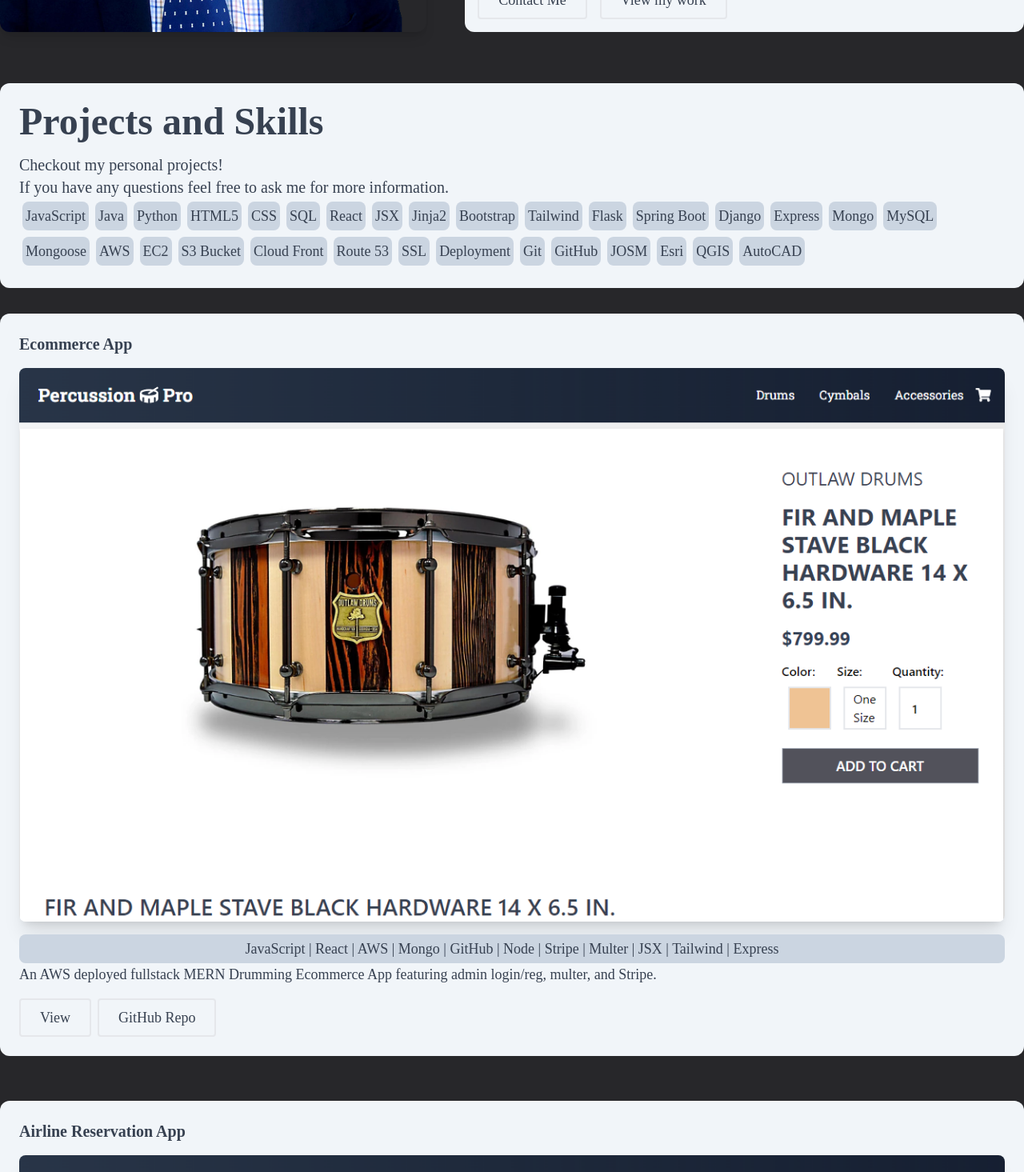
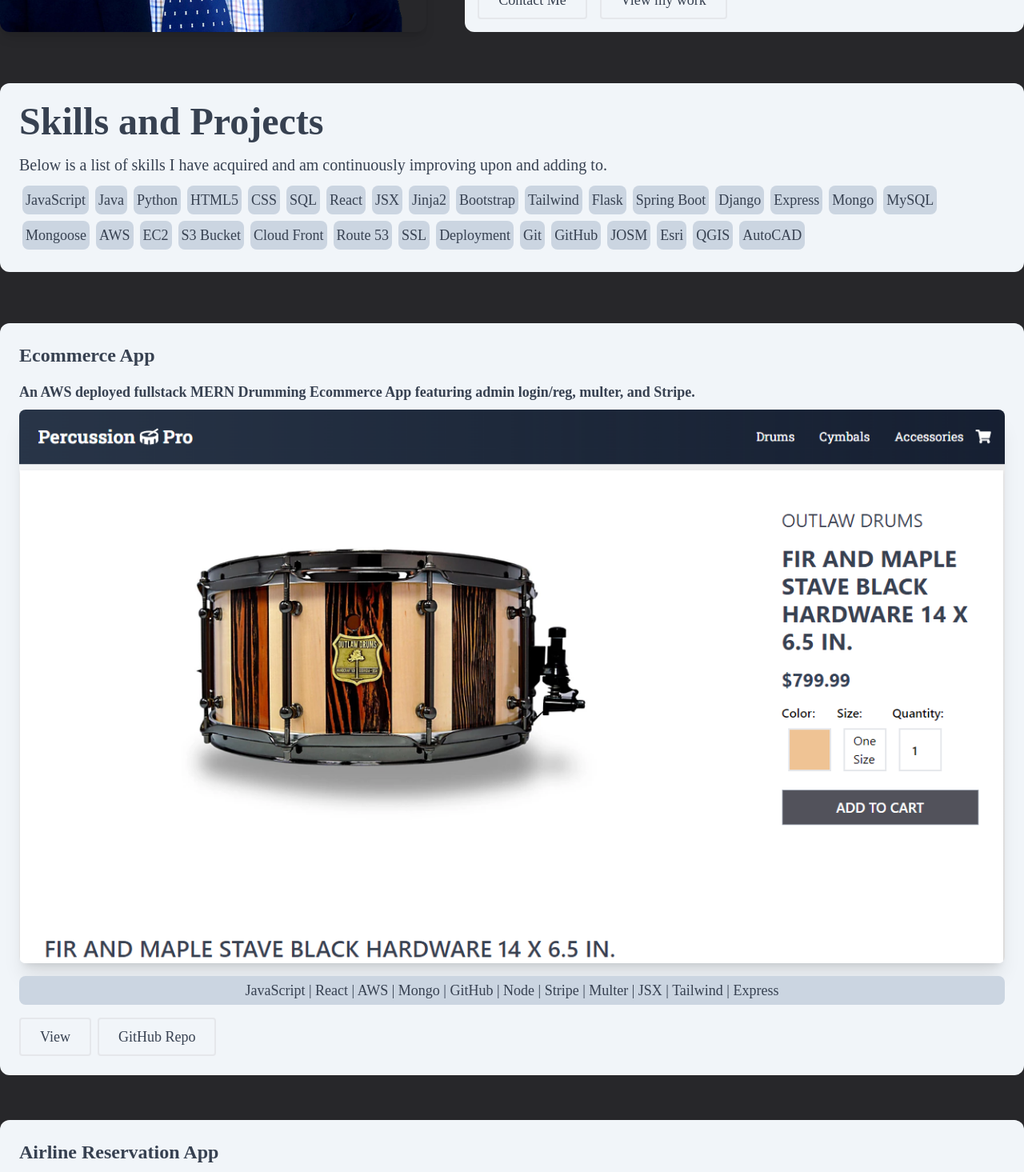
Before and after one commit to ben-baldwin/portfolio, a React (Create React App) app in the folder client/: page / in a window 1280 px wide. Shown: the part 620-2085 px from the top of the page at 80% size. Built offline with nearby package versions, Linux system fonts and the light colour scheme.

Commit message:
added Skills text, added margin between more text, commented out navBar svg, moved project description above the image

```diff
--- a/client/src/components/Project.jsx
+++ b/client/src/components/Project.jsx
@@ -3,10 +3,10 @@ import React from 'react'
 const Project = ({ name, projectDescription, appLink, appImage, appRepo, skills }) => {
   return (
     <div className='bg-slate-100 p-6 rounded-xl'>
-      <p className='text-xl font-bold mb-4'>{name}</p>
+      <p className='text-2xl font-bold mb-4'>{name}</p>
+      <p className='text-lg font-bold mb-2'>{projectDescription}</p>
         <img className='shadow-xl rounded-lg' src={appImage} alt={name} />
       <p className='bg-slate-300 text-lg rounded-lg text-center mt-4 p-1'>{skills}</p>
-      <p className='text-lg'>{projectDescription}</p>
       <div className='flex space-x-2 mt-4'>
         <a href={appLink} target='_blank'>
           <button className='rounded text-lg border-2 px-6 py-2 font-medium hover:bg-gray-100 active:bg-gray-200 focus:outline-none focus:ring focus:ring-gray-300'>View</button>
--- a/client/src/index.css
+++ b/client/src/index.css
@@ -8,10 +8,10 @@ body {
   font-family: Montserrat;
 }
 
-#navBackground {
+/* #navBackground {
   background-image: url('../src/assets/background.svg');
   background-size: cover;
-}
+} */
 
 /* #nav {
  opacity: 91%;
--- a/client/src/views/Homepage.jsx
+++ b/client/src/views/Homepage.jsx
@@ -33,9 +33,8 @@ const Homepage = () => {
           </div>
           {/* Work */}
           <div className='mt-16 bg-slate-100 p-6 rounded-xl'>
-            <p className='text-5xl font-bold mb-4'>Projects and Skills</p>
-            <p className='text-xl'>Checkout my personal projects!</p>
-            <p className='text-xl'>If you have any questions feel free to ask me for more information.</p>
+            <p className='text-5xl font-bold mb-4'>Skills and Projects</p>
+            <p className='text-xl mb-2'>Below is a list of skills I have acquired and am continuously improving upon and adding to.</p>
             {/* Skills */}
             <div>
               {
@@ -47,7 +46,7 @@ const Homepage = () => {
           </div>
         </section>
         {/* Projects */}
-        <section className='mt-8 max-w-screen-xl mx-auto space-y-14'>
+        <section className='mt-16 max-w-screen-xl mx-auto space-y-14'>
           <Project
             name={'Ecommerce App'}
             projectDescription={'An AWS deployed fullstack MERN Drumming Ecommerce App featuring admin login/reg, multer, and Stripe.'}
```
Lines whose indentation alone changed are shown as unchanged.
